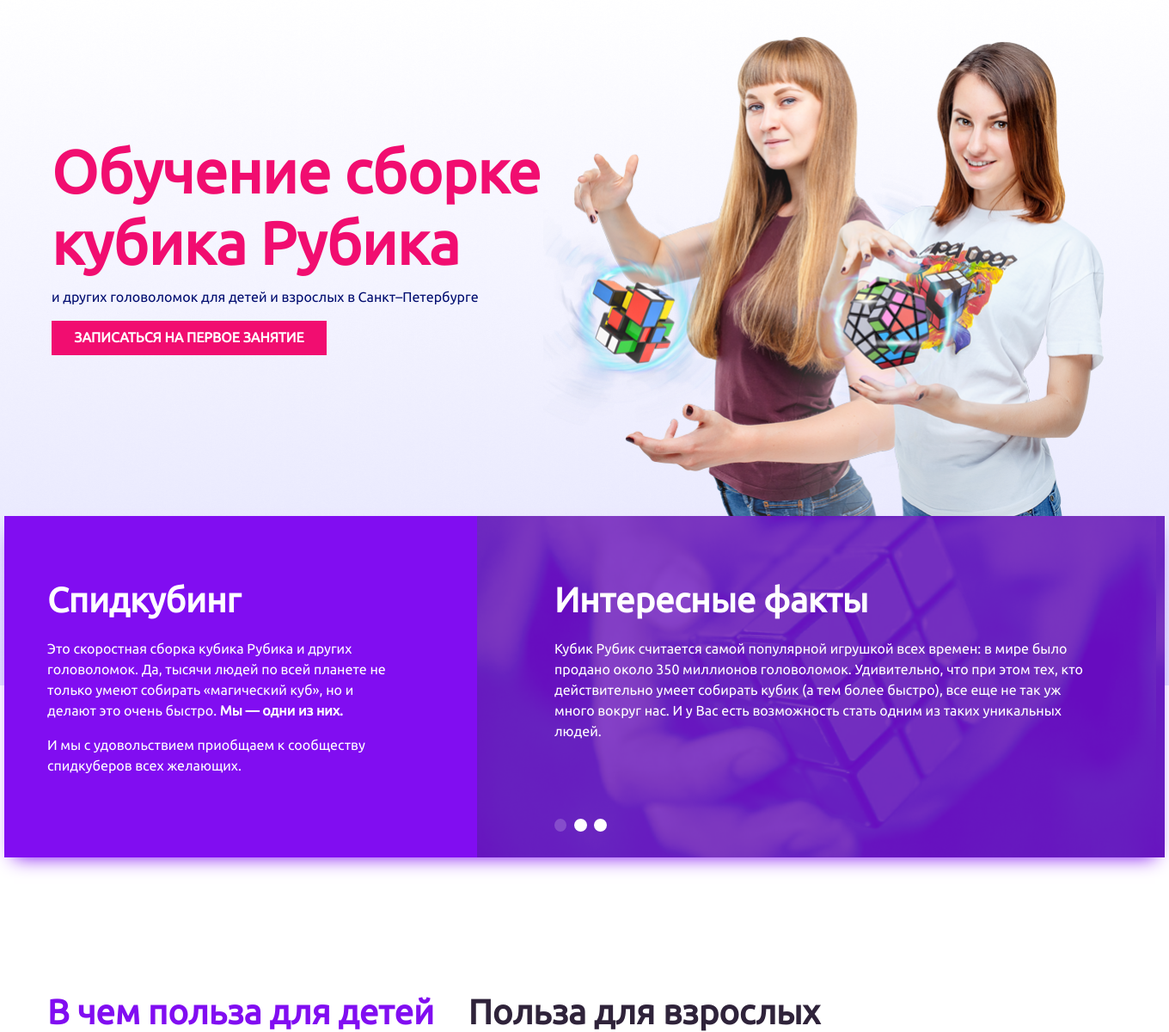
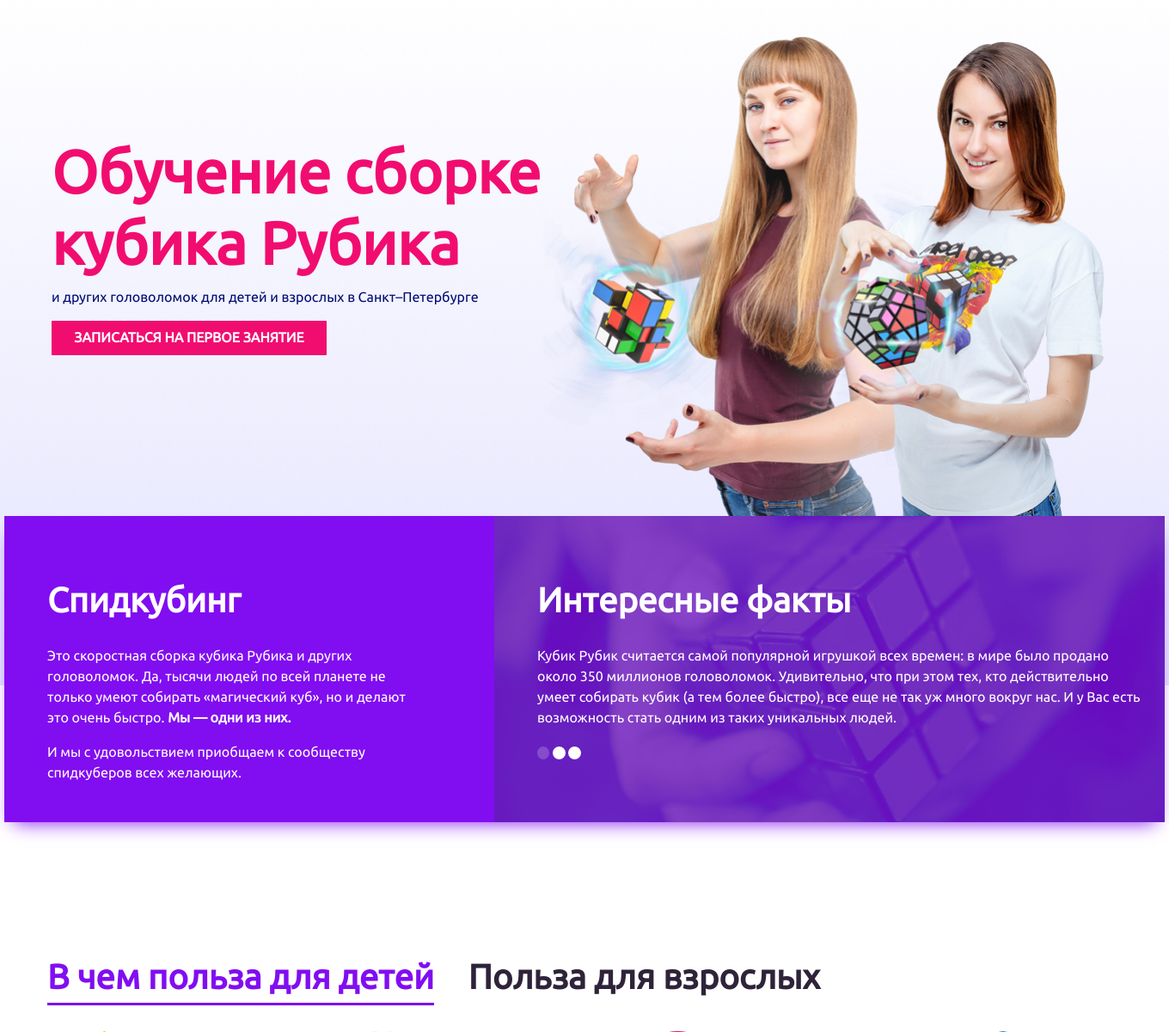
Before and after one commit to MikhailGusarov/Cubas, a PHP site: page / in a window 1360 px wide. Shown: the part 98-1298 px from the top of the page at 86% size. Run offline with PHP 8.4, Linux system fonts and the light colour scheme; some libraries are stand-ins or nearby versions.

Commit message:
слайдер начало

```diff
--- a/index.html
+++ b/index.html
@@ -15,7 +15,7 @@
 
 <body>
    <div class="feedback_back close_modal">
-       <div class="feedback_call">
+       <div class="feedback_call" style="display: none;">
            <form action="" class='feedback_call__form'>
                <h2>Обратный звонок</h2>
                <input name="feedback_call__name" type="text" placeholder="Представьтесь">
@@ -66,14 +66,18 @@
                     <p>Это скоростная сборка кубика Рубика и других головоломок. Да, тысячи людей по всей планете не только умеют собирать «магический куб», но и делают это очень быстро. <span>Мы — одни из них.</span></p>
                     <p>И мы с удовольствием приобщаем к сообществу спидкуберов всех желающих.</p>
                 </div>
-                <div class="slider_row__col2">
+                <div class='sliders'>
+                <div class="slider">
                     <h1>Интересные факты</h1>
-                    <p>Кубик Рубик считается самой популярной игрушкой всех времен: в мире было продано около 350 миллионов головоломок. Удивительно, что при этом тех, кто действительно умеет собирать кубик (а тем более быстро), все еще не так уж много вокруг нас. И у Вас есть возможность стать одним из таких уникальных людей.</p>
+                    <p>Кубик Рубик считается самой популярной игрушкой всех времен: в мире было продано около 350 миллионов головоломок.
+                        Удивительно, что при этом тех, кто действительно умеет собирать кубик (а тем более быстро),
+                        все еще не так уж много вокруг нас. И у Вас есть возможность стать одним из таких уникальных людей.</p>
                     <div class="slider_row__col2__sircle">
                         <img src="img/krug.png" alt="">
                         <img src="img/krug1.png" alt="">
                         <img src="img/krug1.png" alt="">
                     </div>
+                </div>
                 </div>
             </div>
         </div>
--- a/js/scriptJS.js
+++ b/js/scriptJS.js
@@ -50,9 +50,10 @@
     for (var i = 0; i < document.querySelectorAll('.' + class_label + ' span').length; i++) {
         document.querySelectorAll('.' + class_label + ' span')[i].addEventListener("click", change_active);
     }
-// TODO Слайдер
+// TODO Модальное окно
     function showModalCall() {
         document.querySelector('.feedback_back').classList.add("active_modal");
+        document.querySelector('.feedback_call').style.display = null;
     }
     document.querySelector('.feedback_call__button').addEventListener('click',showModalCall);
     var hide_obj=document.querySelectorAll('.close_modal');
@@ -60,7 +61,12 @@
         hide_obj[i].addEventListener('click',e=>{
             if(!e.target.closest(".feedback_call") || e.target.closest(".feedback_call__close")){
                 document.querySelector('.feedback_back').classList.remove("active_modal");
+                setTimeout(function(){document.querySelector('.feedback_call').style.display = 'none'},1000);
             }
         });
     }
+
+    //TODO Слайдер
+
+
 })(document, window)
--- a/main.css
+++ b/main.css
@@ -110,8 +110,8 @@ body {
   box-shadow: 0px 11px 21px -11px #810DF1;
 }
 .slider_row h1 {
-  margin-top: 74px;
-  margin-bottom: 20px;
+  padding-top: 74px;
+  padding-bottom: 20px;
   font-size: 40px;
   color: #FFFFFF;
   font-weight: bold;
@@ -125,20 +125,7 @@ body {
 }
 .slider_row__col1 {
   padding: 0px 90px 0px 50px;
-  width: 550px;
-}
-.slider_row__col2 {
-  width: 800px;
-  padding: 0 90px;
-  background-image: url(img/slider.png);
-}
-.slider_row__col2__sircle {
-  margin-top: 90px;
-}
-.slider_row__col2__sircle img {
-  margin-right: 5px;
-  margin-bottom: 30px;
-  cursor: pointer;
+  width: 570px;
 }
 
 .good_for_people {
@@ -438,4 +425,23 @@ footer div > p {
   cursor: pointer;
 }
 
+.sliders {
+  width: 780px;
+}
+.sliders .slider {
+  background-image: url(img/slider.png);
+  width: 100%;
+  height: 100%;
+  padding: 0 21px 0 50px;
+  margin-bottom: 70px;
+}
+.sliders__sircle {
+  margin-top: 90px;
+}
+.sliders__sircle img {
+  margin-right: 5px;
+  margin-bottom: 30px;
+  cursor: pointer;
+}
+
 /*# sourceMappingURL=main.css.map */
--- a/main.scss
+++ b/main.scss
@@ -134,8 +134,8 @@ body {
     -moz-box-shadow: 0px 11px 21px-11px $lilac;
     box-shadow: 0px 11px 21px -11px $lilac;
     h1 {
-        margin-top: 74px;
-        margin-bottom: 20px;
+        padding-top: 74px;
+        padding-bottom: 20px;
         font-size: 40px;
         color: $white;
         font-weight: bold;
@@ -151,21 +151,9 @@ body {
     }
     &__col1 {
         padding: 0px 90px 0px 50px;
-        width: 550px;
+        width: 570px;
     }
-    &__col2 {
-        width: 1350-550px;
-        padding: 0 90px;
-        background-image: url(img/slider.png);
-        &__sircle {
-            margin-top: 90px;
-            img {
-                margin-right: 5px;
-                margin-bottom: 30px;
-                cursor: pointer;
-            }
-        }
-    }
+
 }
 
 .good_for_people {
@@ -423,16 +411,18 @@ footer{
     position: fixed;
     background-color: rgba(0, 0, 0, 0.8);
     z-index: 1;
-    height: 0;
+    height: -0;
     opacity: 0;
     width: 100%;
     transition: 1s;
+
 }
 .active_modal{
-
     opacity: 1;
     height: 100%;
     transition: 1s;
+
+
 
 }
 .feedback_call{
@@ -442,11 +432,14 @@ footer{
     width: 35%;
     background-color: white;
     cursor: auto;
+
+
     &__close{
         position: absolute;
         top: 20px;
         right: 20px;
         cursor: pointer;
+
     }
     &__form{
         margin: 60px 40px 0 40px;
@@ -476,3 +469,25 @@ footer{
 .close_modal{
     cursor: pointer;
 }
+
+//стили для слайдера
+.sliders {
+    width: 780px;
+    .slider{
+        background-image: url(img/slider.png);
+        width: 100%;
+        height: 100%;
+        padding: 0 21px 0 50px;
+        margin-bottom: 70px;
+
+    }
+
+    &__sircle {
+        margin-top: 90px;
+        img {
+            margin-right: 5px;
+            margin-bottom: 30px;
+            cursor: pointer;
+        }
+    }
+}
```
Also changed, not shown: 1 other file.
